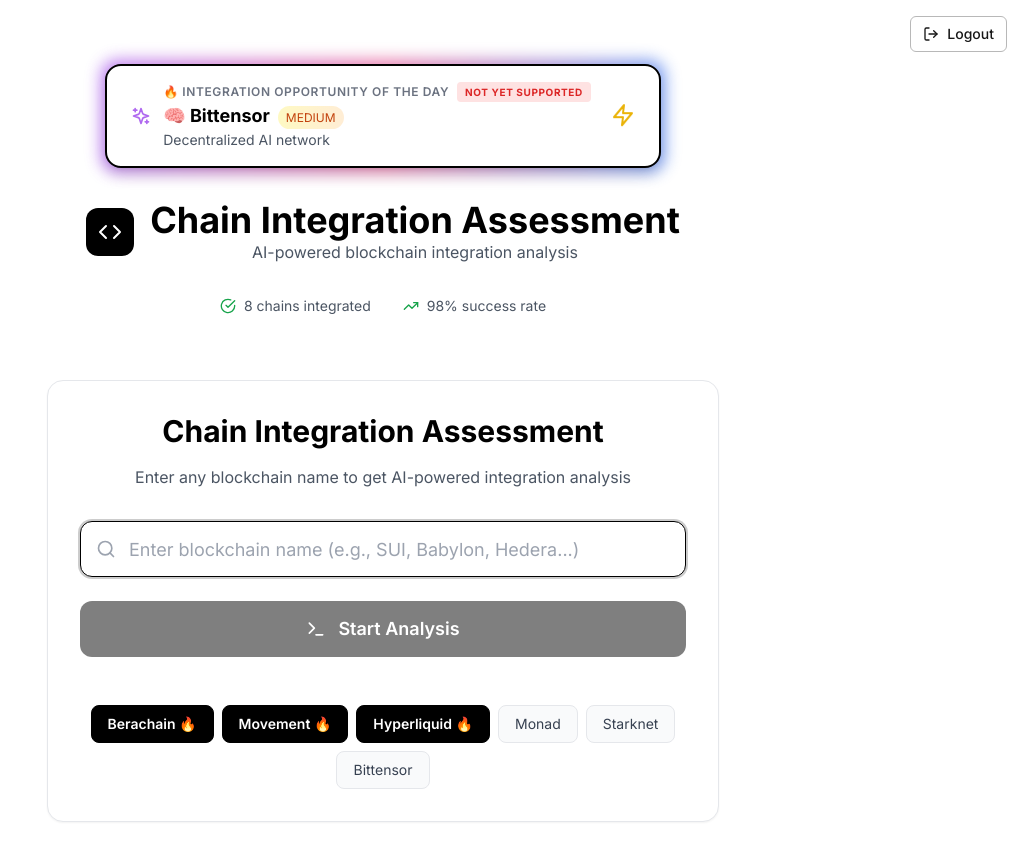
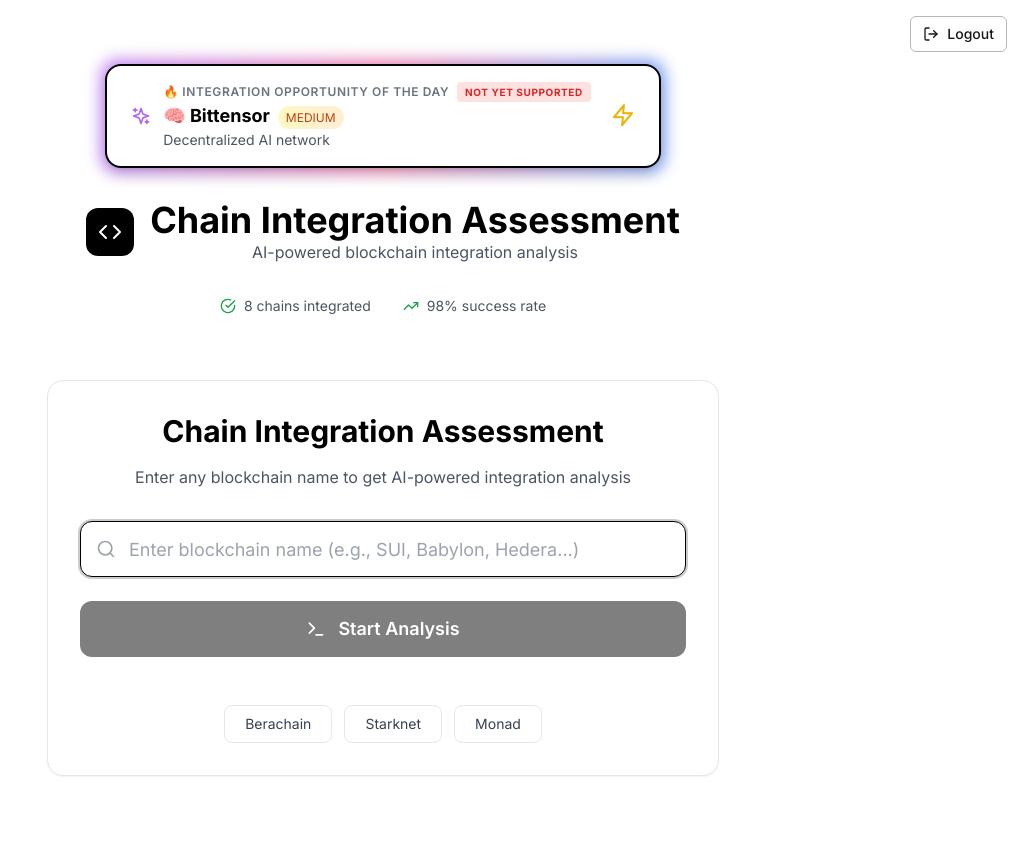
Before and after one commit to Morkeeth/Chain-integration-assessment, a Next.js app: page / in a window 1280 px wide. Shown: the top 860 px of the page, without its empty margins (257-1280 px from the left). Built offline with nearby package versions, Linux system fonts and the light colour scheme.

Commit message:
Update minimal-assessment-form.tsx

```diff
--- a/app/components/minimal-assessment-form.tsx
+++ b/app/components/minimal-assessment-form.tsx
@@ -18,7 +18,7 @@
 // ⏰ Q3-Q4 2025: Monad
 
 const recentChains = [
-  'Berachain 🔥', 'Movement 🔥', 'Hyperliquid 🔥', 'Monad', 'Starknet', 'Bittensor'
+  'Berachain', 'Starknet', 'Monad'
 ];
 
 export function MinimalAssessmentForm({ onAnalyze, isLoading }: MinimalAssessmentFormProps) {
@@ -109,27 +109,17 @@
 
         {/* Recent Chains */}
         <div className="mt-12">
-          <div className="flex flex-wrap justify-center gap-2">
-            {recentChains.map((chain) => {
-              const isImmediate = chain.includes('🔥');
-              const cleanName = chain.replace(' 🔥', '');
-
-              let buttonClass = 'bg-gray-50 hover:bg-gray-100 border-gray-200 text-gray-700';
-              if (isImmediate) {
-                buttonClass = 'bg-black hover:bg-gray-900 border-black text-white font-semibold';
-              }
-
-              return (
+          <div className="flex justify-center gap-3">
+            {recentChains.map((chain) => (
               <button
                 key={chain}
-                  onClick={() => handleChainClick(cleanName)}
-                  className={`px-4 py-2 border rounded-lg text-sm transition-all duration-200 hover:scale-105 ${buttonClass}`}
+                onClick={() => handleChainClick(chain)}
+                className="px-5 py-2 bg-white hover:bg-gray-50 border border-gray-200 rounded-lg text-sm text-gray-700 transition-all duration-200 hover:border-gray-300"
                 disabled={isLoading}
               >
                 {chain}
               </button>
-              );
-            })}
+            ))}
           </div>
         </div>
       </motion.div>
```
Lines whose indentation alone changed are shown as unchanged.
